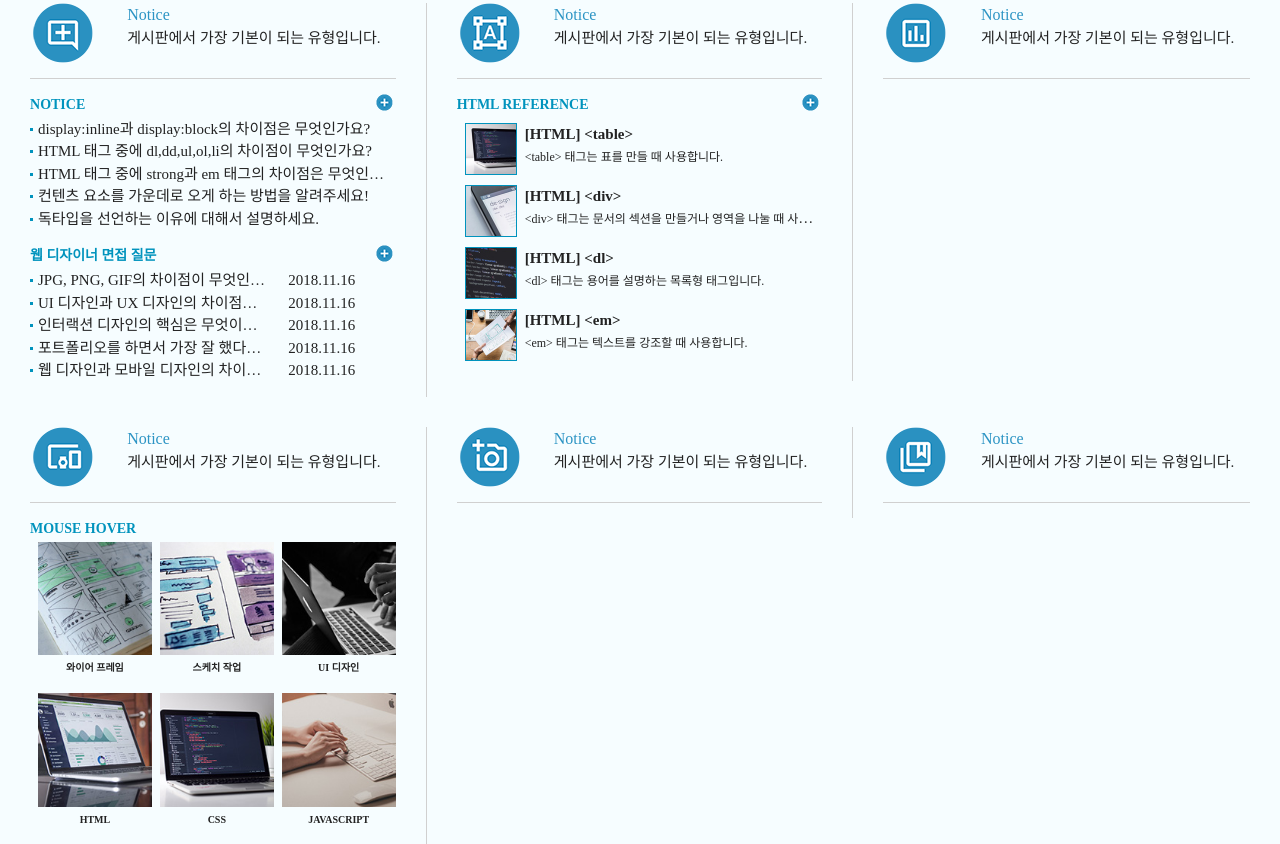
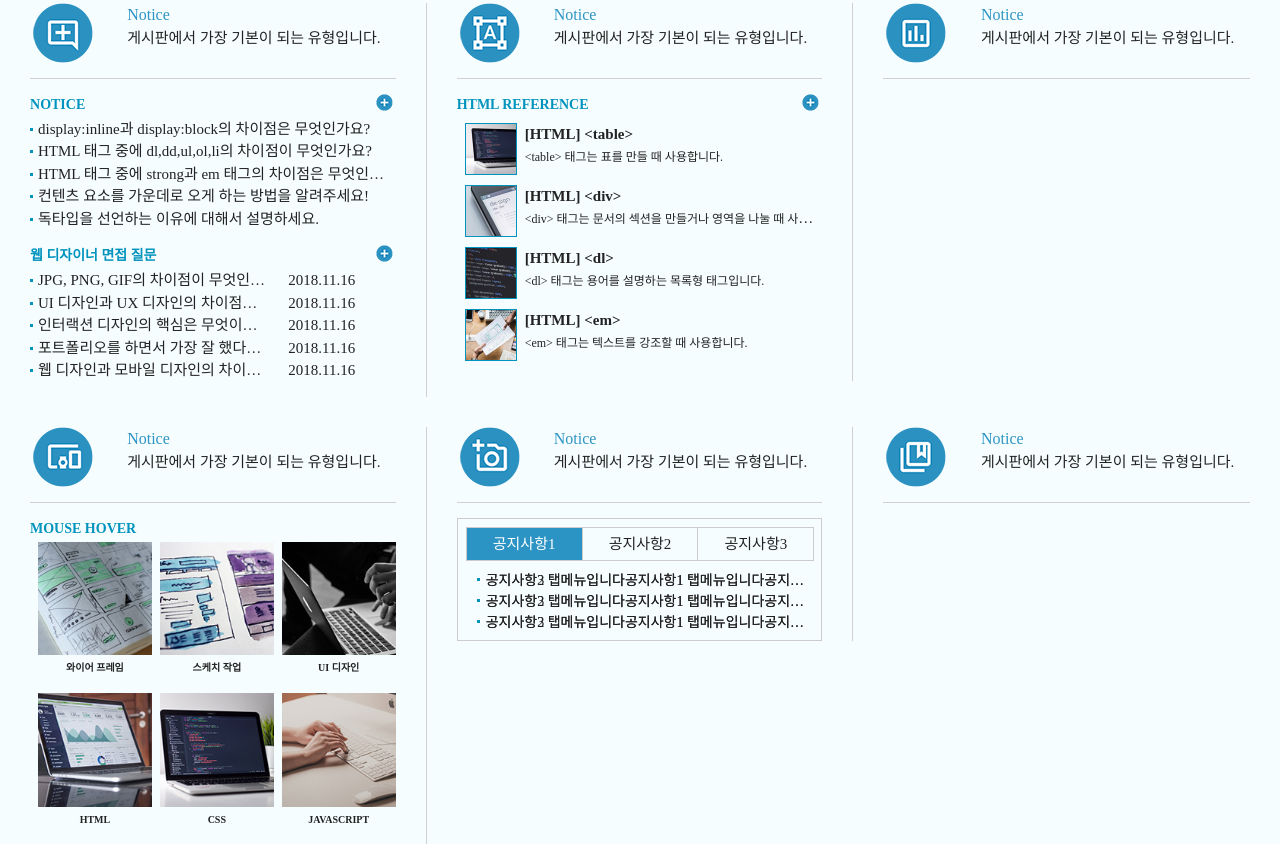
Before and after one commit to hallokay/web-standard-09.19, a plain HTML site: page index.html in a window 1280 px wide. Shown: the part 557-1401 px from the top of the page. Drawn offline with Linux system fonts and the light colour scheme.

Commit message:
1010
tab menu

```diff
--- a/css/style.css
+++ b/css/style.css
@@ -425,6 +425,55 @@ padding: 30px 0;
    text-transform: uppercase;
 }
 
+/*col5 tab menu */
+.tab_menu{
+    position: relative;
+    border: 1px solid #ccc;
+    padding: 8px;
+    height: 105px;
+
+}
+.tab_tit {
+    display: flex;
+    justify-content: center;
+    text-align: center;
+    border-bottom: 1px solid #ccc;
+}
+.tab_tit_item {
+    border: 1px solid #ccc;
+    margin-right: -1px;
+    margin-bottom: -1px;
+}
+.tab_tit_item.active {
+    background: #2c94c4;
+    color: #fff;
+}
+.tab_tit_item {
+    display: block;
+    padding: 5px 10px;
+    width: 270px;
+}
+
+ .tab_item_list {
+    position: absolute;
+    left: 0;top: 48px;
+    width: 90%;
+    padding: 3px 10px;
+    font-size: 14px;
+
+}
+
+.tab_item_list li {
+    overflow: hidden;
+    text-overflow: ellipsis;
+    white-space: nowrap;
+    width: 100%;
+    background: url(/img/dot.gif) no-repeat 9px 8px;
+    padding-left: 18px;
+
+}
+
+
 /* 반응형 */
 @media (max-width: 1024px){
     .container {width: 95%;}
--- a/index.html
+++ b/index.html
@@ -392,15 +392,40 @@
                                 <!-- //cont_header -->
 
                                 <div class="col_cont">
-                                    <div class="notice">
                                         <!-- 탭메뉴1 -->
+                                        <div class="tab_menu">
+                                            <h4 class="ir_pm">탭메뉴</h4>
+                                            <ul class="tab_tit">
+                                                <li class="tab_tit_item active"><a href="#">공지사항1</a>
+                                                    <ul class="tab_item_list">
+                                                        <li><a href="#">공지사항1 탭메뉴입니다공지사항1 탭메뉴입니다공지사항1 탭메뉴입니다공지사항1 탭메뉴입니다</a></li>
+                                                        <li><a href="#">공지사항1 탭메뉴입니다공지사항1 탭메뉴입니다공지사항1 탭메뉴입니다공지사항1 탭메뉴입니다</a></li>
+                                                        <li><a href="#">공지사항1 탭메뉴입니다공지사항1 탭메뉴입니다공지사항1 탭메뉴입니다공지사항1 탭메뉴입니다</a></li>
 
+                                                    </ul>
+                                                </li>
+                                                <li class="tab_tit_item"><a href="#">공지사항2</a>
+                                                    <ul class="tab_item_list">
+                                                        <li><a href="#">공지사항2 탭메뉴입니다공지사항1 탭메뉴입니다공지사항1 탭메뉴입니다</a></li>
+                                                        <li><a href="#">공지사항2 탭메뉴입니다공지사항1 탭메뉴입니다공지사항1 탭메뉴입니다</a></li>
+                                                        <li><a href="#">공지사항2 탭메뉴입니다공지사항1 탭메뉴입니다공지사항1 탭메뉴입니다</a></li>
+
+                                                    </ul>
+                                                </li>
+                                                <li class="tab_tit_item"><a href="#">공지사항3</a>
+                                                    <ul class="tab_item_list">
+                                                        <li><a href="#">공지사항3 탭메뉴입니다공지사항1 탭메뉴입니다공지사항1 탭메뉴입니다</a></li>
+                                                        <li><a href="#">공지사항3 탭메뉴입니다공지사항1 탭메뉴입니다공지사항1 탭메뉴입니다</a></li>
+                                                        <li><a href="#">공지사항3 탭메뉴입니다공지사항1 탭메뉴입니다공지사항1 탭메뉴입니다</a></li>
+                                                    </ul>
+                                                </li>
+                                            </ul>
+                                        </div>
                                         <!-- //탭메뉴1 -->
 
                                         <!-- 탭메뉴2 -->
 
                                         <!-- //탭메뉴2 -->
-                                    </div>
                                   </div>
                                   <!-- //col_cont-->
 
```
